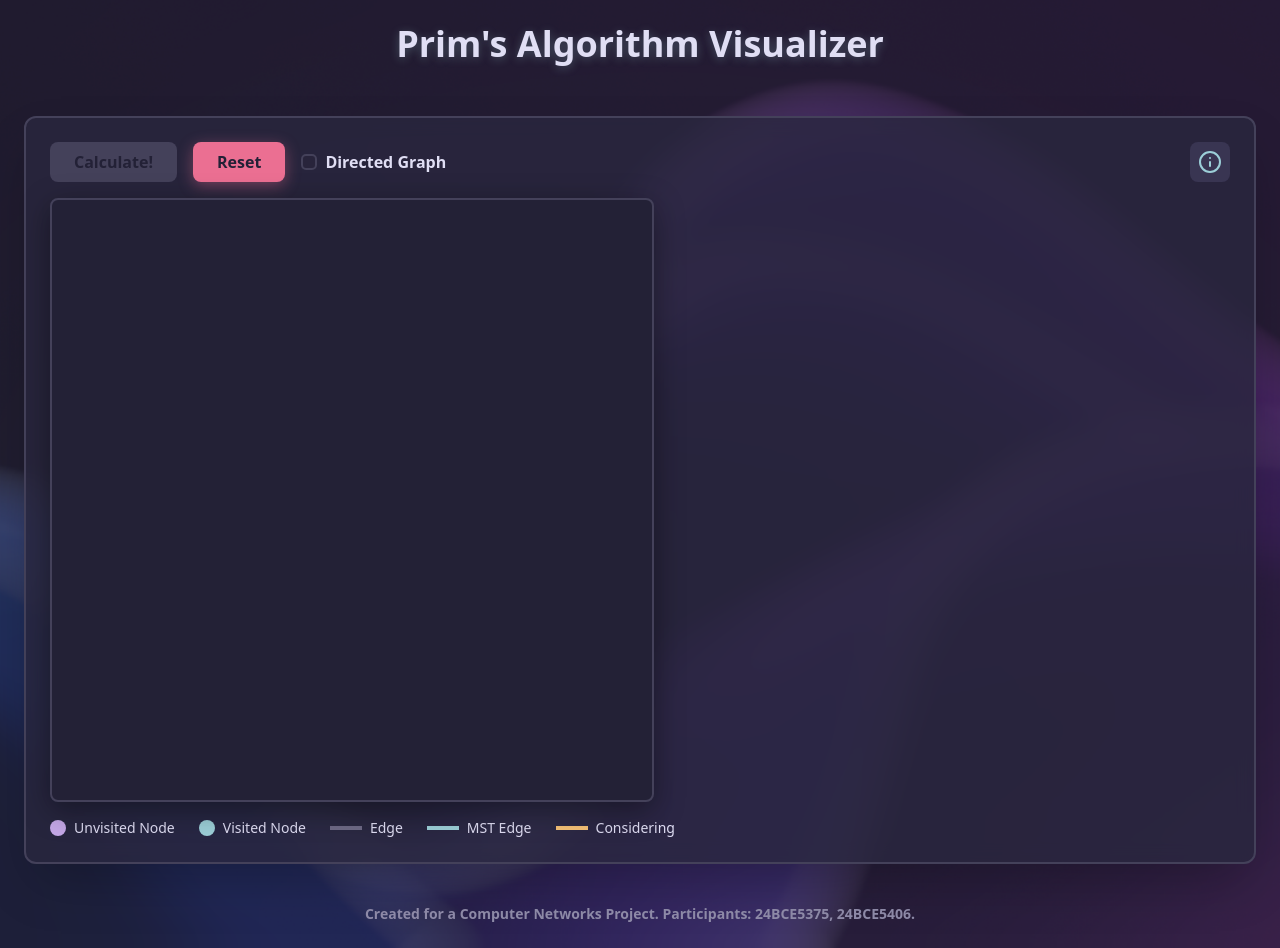
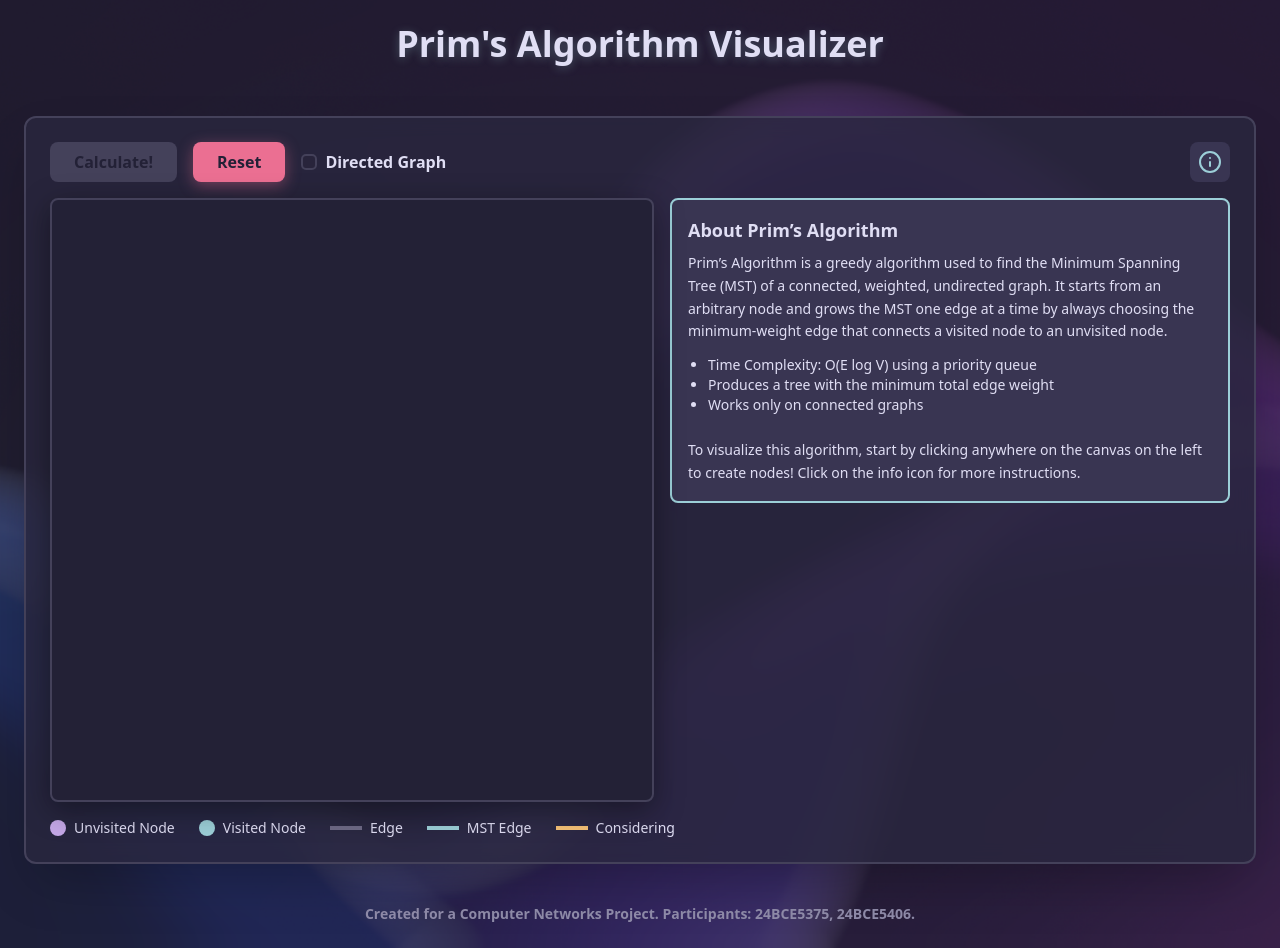
Before and after one commit to pranavaathrey/prims-visualizer, a React (Create React App) app: page / in a window 1280 px wide. Built offline with nearby package versions, Linux system fonts and the light colour scheme.

Commit message:
add info box

```diff
--- a/src/App.js
+++ b/src/App.js
@@ -1121,7 +1121,7 @@ export default function PrimsVisualizer() {
               style={{
                 alignSelf: 'flex-start',
                 position: 'sticky',
-                top: '1.5rem', // how far from top you want it to stay
+                top: '1.5rem',
                 zIndex: 10
               }}
             >
@@ -1146,10 +1146,14 @@ export default function PrimsVisualizer() {
               />
             </div>
 
+            <div className="flex-1 overflow-auto animate-fadeIn">
+              {/* --- Algorithm State Table --- */}
               {tableData.length > 0 && (
-              <div className="flex-1 overflow-auto animate-fadeIn">
-                <h3 className="text-lg font-bold mb-2" style={{ color: '#e0def4' }}>Algorithm State</h3>
-                <div className="overflow-hidden rounded-lg" style={{ border: '2px solid #44415a' }}>
+                <>
+                  <h3 className="text-lg font-bold mb-2" style={{ color: '#e0def4' }}>
+                    Algorithm State
+                  </h3>
+                  <div className="overflow-hidden rounded-lg mb-6" style={{ border: '2px solid #44415a' }}>
                     <table className="w-full border-collapse text-sm">
                       <thead>
                         <tr style={{ backgroundColor: '#393552' }}>
@@ -1183,8 +1187,30 @@ export default function PrimsVisualizer() {
                       </tbody>
                     </table>
                   </div>
+                </>
+              )}
+
+              {/* --- Prim’s Algorithm Info Section --- */}
+              <div className="p-4 rounded-lg border-2" style={{ backgroundColor: '#393552', borderColor: '#9ccfd8' }}>
+                <h3 className="text-lg font-bold mb-2" style={{ color: '#e0def4' }}>About Prim’s Algorithm</h3>
+                <p className="text-sm leading-relaxed" style={{ color: '#e0def4' }}>
+                  Prim’s Algorithm is a greedy algorithm used to find the Minimum Spanning Tree (MST)
+                  of a connected, weighted, undirected graph. It starts from an arbitrary node and
+                  grows the MST one edge at a time by always choosing the minimum-weight edge that
+                  connects a visited node to an unvisited node.
+                </p>
+                <ul className="mt-3 text-sm list-disc ml-5" style={{ color: '#e0def4' }}>
+                  <li>Time Complexity: O(E log V) using a priority queue</li>
+                  <li>Produces a tree with the minimum total edge weight</li>
+                  <li>Works only on connected graphs</li>
+                </ul>
+                <br></br>
+                <p className="text-sm leading-relaxed" style={{ color: '#e0def4' }}>
+                  To visualize this algorithm, start by clicking anywhere on the canvas on the left
+                  to create nodes! Click on the info icon for more instructions.
+                </p>
               </div>
-            )}
+            </div>
           </div>
 
           <div className="mt-4 flex gap-6 text-sm flex-wrap">
```
Lines whose indentation alone changed are shown as unchanged.
